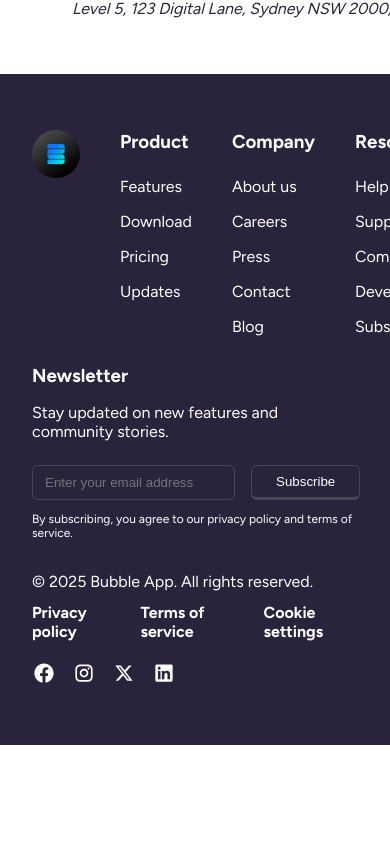
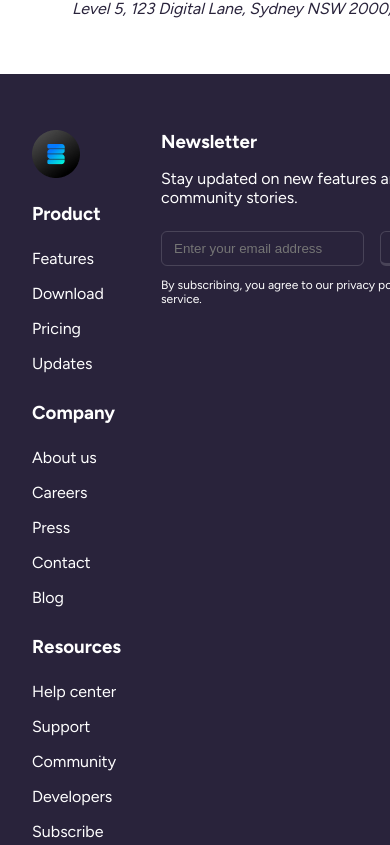
Before and after one commit to 3n0wd3n/Bubble, a Next.js app in the folder bubble/: page / in a window 390 px wide. Shown: the part 8179-9024 px from the top of the page. Before the commit the page ends 8924 px from the top, so only its background shows below. Built offline with nearby package versions, Linux system fonts and the light colour scheme.

Commit message:
Update page.module.css

```diff
--- a/bubble/src/app/page.module.css
+++ b/bubble/src/app/page.module.css
@@ -803,7 +803,7 @@
     display: flex;
   }
 
-  .footer__nav_container {
+  .footer__nav {
     flex-direction: column;
     gap: 20px;
   }
@@ -813,7 +813,7 @@
     gap: 20px;
   }
 
-  .footer__bottom_legal_container {
+  .footer__bottom_legal {
     flex-direction: column;
     gap: 12px;
   }
```
